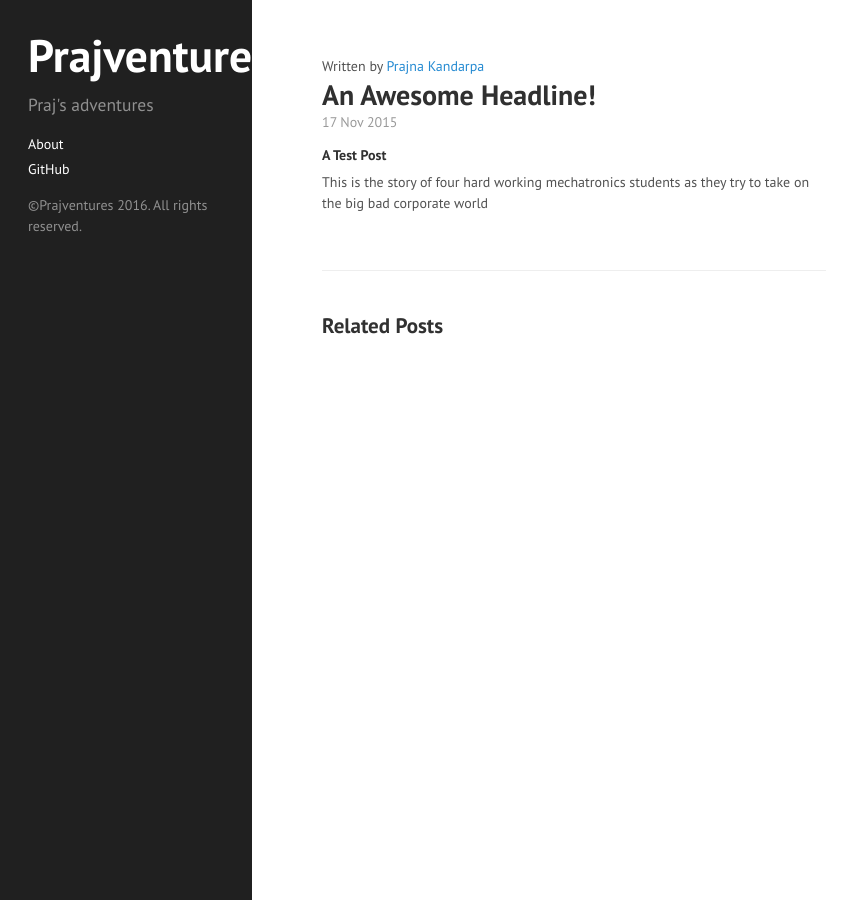
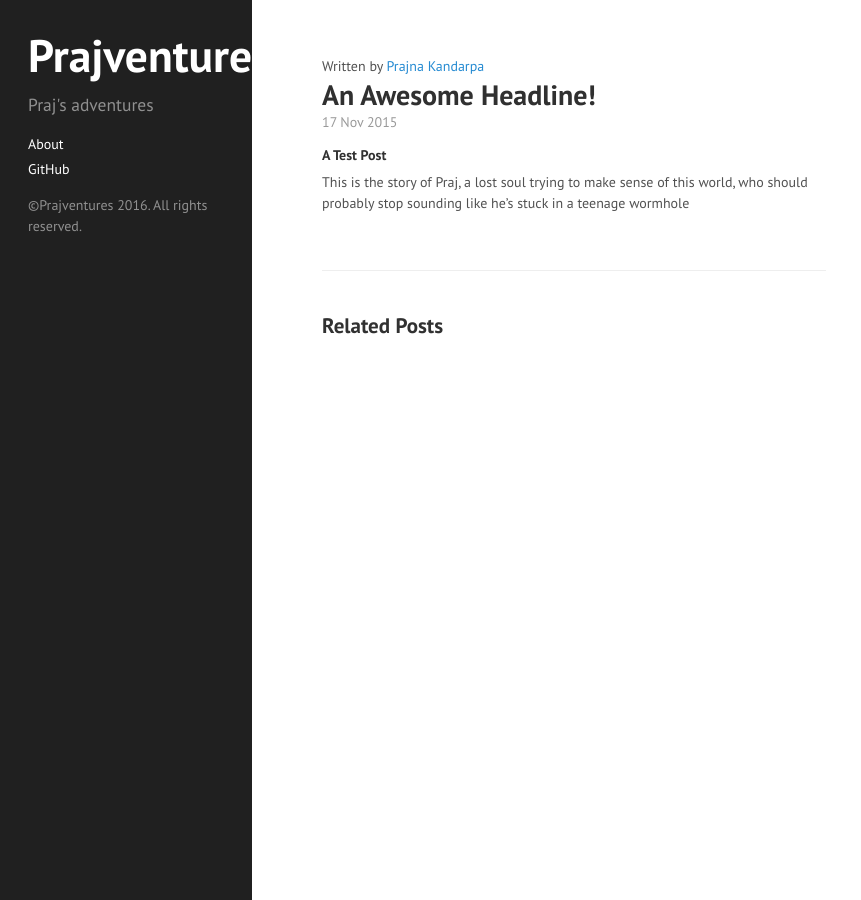
Before and after one commit to prajnak/blog, a Jekyll site: the page built from _posts/2015-11-17-test-post.md, in a window 1280 px wide. Shown: the whole page, without its empty margins (0-861 px from the left). Built offline with Jekyll 4.4.1, drawn with Linux system fonts in a browser that asks for light colours.

Commit message:
Updated 2015-11-17-test-post.md

```diff
--- a/_posts/2015-11-17-test-post.md
+++ b/_posts/2015-11-17-test-post.md
@@ -9,4 +9,4 @@ title: "An Awesome Headline!"
 
 #### A Test Post
 
-This is the story of four hard working mechatronics students as they try to take on the big bad corporate world
+This is the story of Praj, a lost soul trying to make sense of this world, who should probably stop sounding like he's stuck in a teenage wormhole
```
